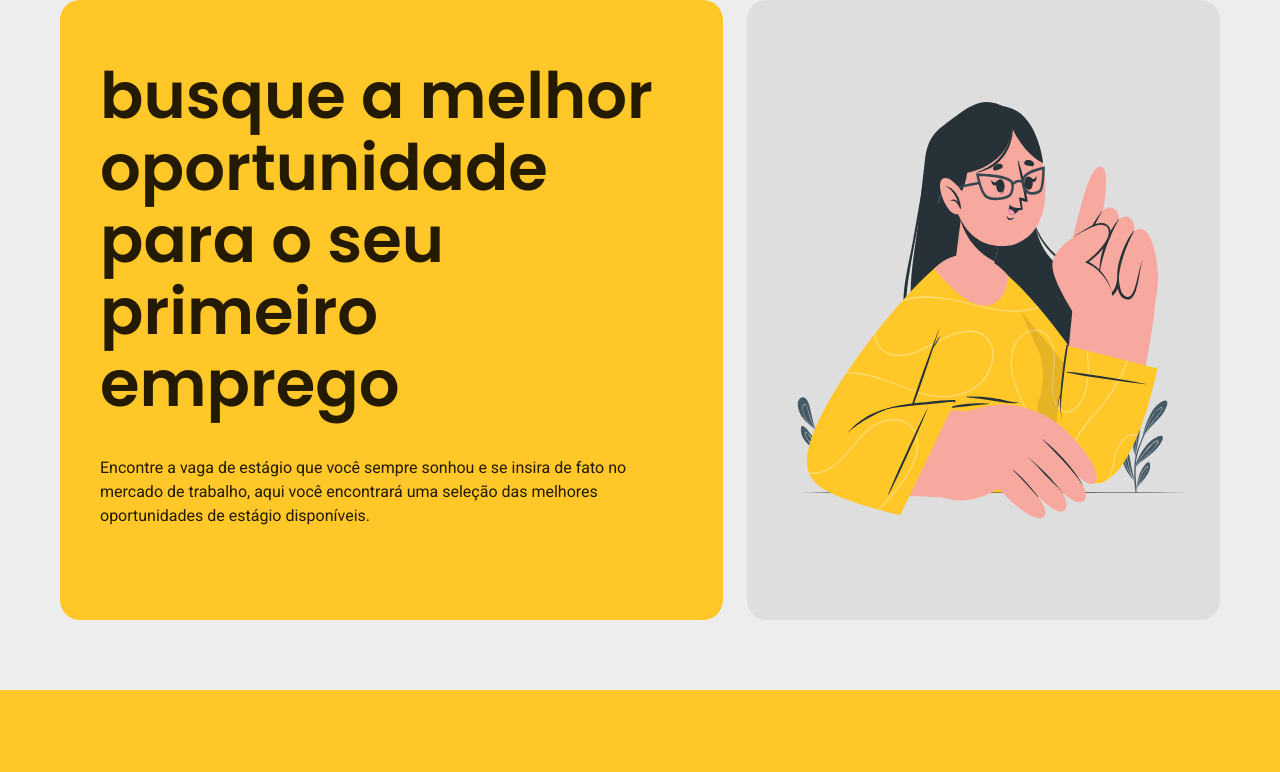
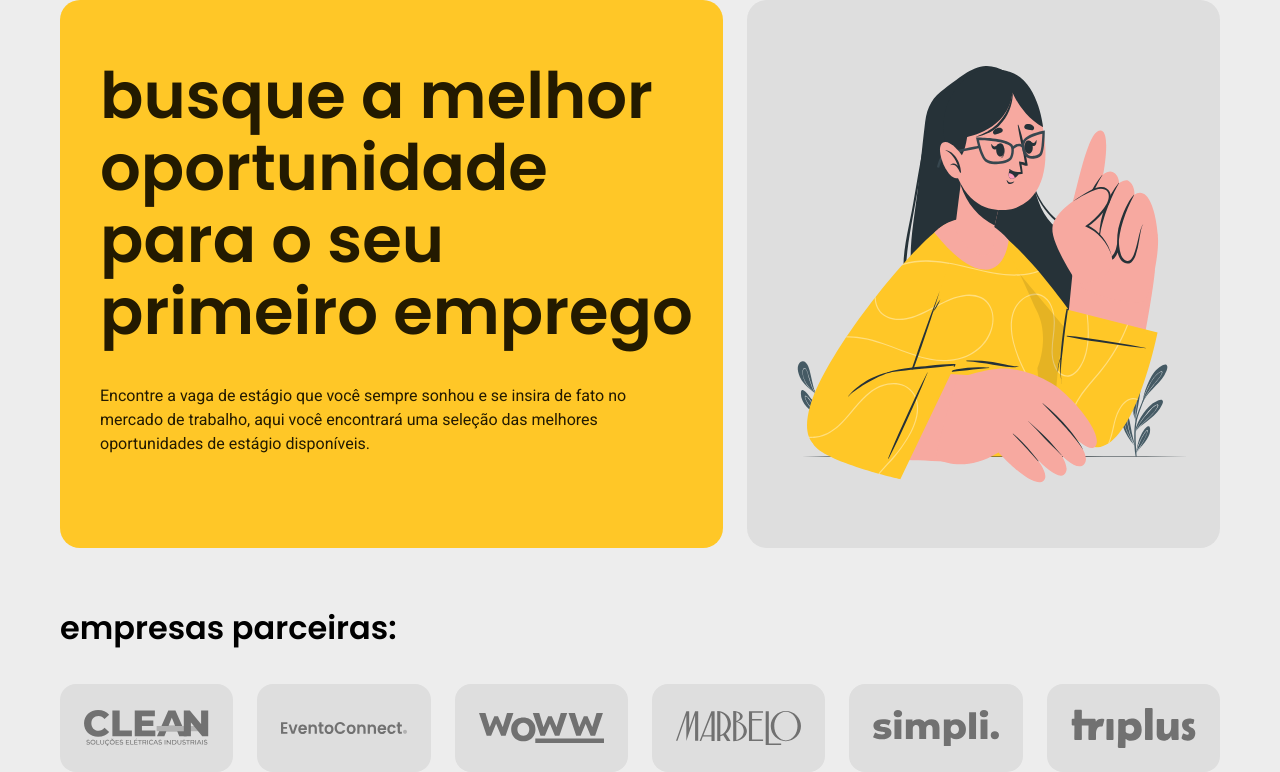
Before and after one commit to luizfernando05/projetoBD_joinup, a PHP site: page / in a window 1280 px wide. Shown: the part 110-882 px from the top of the page. Before the commit the page ends 800 px from the top, so only its background shows below. Run offline with PHP 8.4, Linux system fonts and the light colour scheme.

Commit message:
v.0.0.6 - index.html mainContent.css - alterar a página principal inserindo a seção de parceiros

```diff
--- a/joinup/view/css/pages/mainContent.css
+++ b/joinup/view/css/pages/mainContent.css
@@ -10,7 +10,9 @@
 
 #card1 {
     background-color: var(--color-p-01);
-    padding: 60px 40px 72px;
+    padding-top: 60px;
+    padding-left: 40px;
+    padding-bottom: 72px;
 }
 
 #card2 {
@@ -22,6 +24,41 @@
     background-size: contain;
 }
 
+#card1 h1 {
+    width: 608px;
+}
+
 #card1 p {
     padding-top: 36px;
+    width: 583px;
 }
+
+#main-parceiros h2 {
+    padding-top: 60px;
+    padding-bottom: 36px;
+}
+
+#list-parceiros {
+    display: flex;
+    justify-content: space-between;
+    gap: 24px;
+    align-items: center;
+}
+
+#list-parceiros div {
+    flex: 1;
+    display: flex;
+    flex-direction: column;
+    justify-content: center;
+    background-color: var(--color-c-03);
+    border-radius: 16px;
+    padding: 24px;
+    width: 200px;
+    height: 40px;
+    text-align: center;
+}
+
+#list-parceiros div img {
+    max-width: 100%;
+    max-height: 100%;
+}
--- a/joinup/view/index.html
+++ b/joinup/view/index.html
@@ -41,5 +41,37 @@
             </div>
         </div>
     </main>
+
+    <section id="parceiros">
+        <div id="main-parceiros" class="container">
+            <h2 class="font-1-xl color-c12">empresas parceiras:</h2>
+
+            <div id="list-parceiros">
+                <div>
+                    <img src="./images/parceiros/clean.svg" alt="logo">
+                </div>
+
+                <div>
+                    <img src="./images/parceiros/eventoConnect.svg" alt="logo">
+                </div>
+
+                <div>
+                    <img src="./images/parceiros/woww.svg" alt="logo">
+                </div>
+
+                <div>
+                    <img src="./images/parceiros/marbelo.svg" alt="logo">
+                </div>
+
+                <div>
+                    <img src="./images/parceiros/simpli.svg" alt="logo">
+                </div>
+
+                <div>
+                    <img src="./images/parceiros/triplus.svg" alt="logo">
+                </div>
+            </div>
+        </div>
+    </section>
 </body>
 </html>
```
Also changed, not shown: joinup/view/images/parceiros/clean.svg (added), joinup/view/images/parceiros/eventoConnect.svg (added), joinup/view/images/parceiros/marbelo.svg (added), joinup/view/images/parceiros/simpli.svg (added), joinup/view/images/parceiros/triplus.svg (added), joinup/view/images/parceiros/woww.svg (added).
